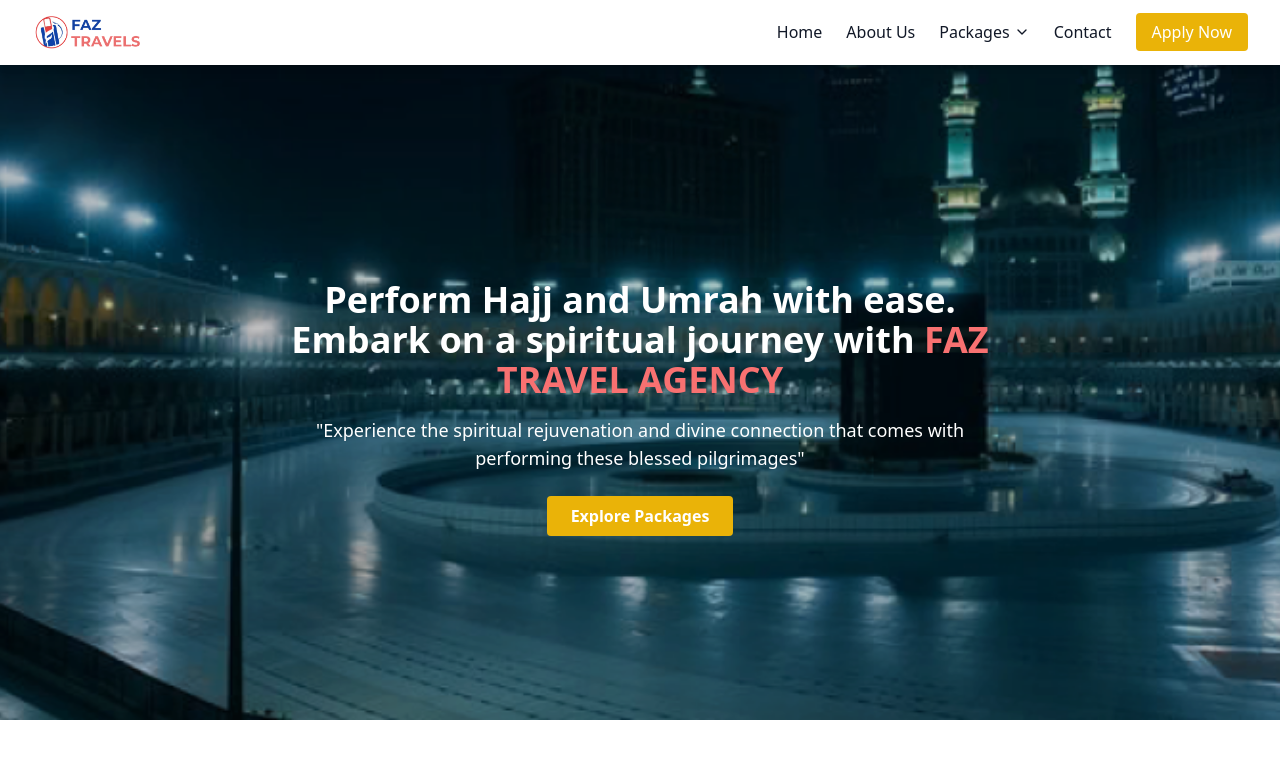
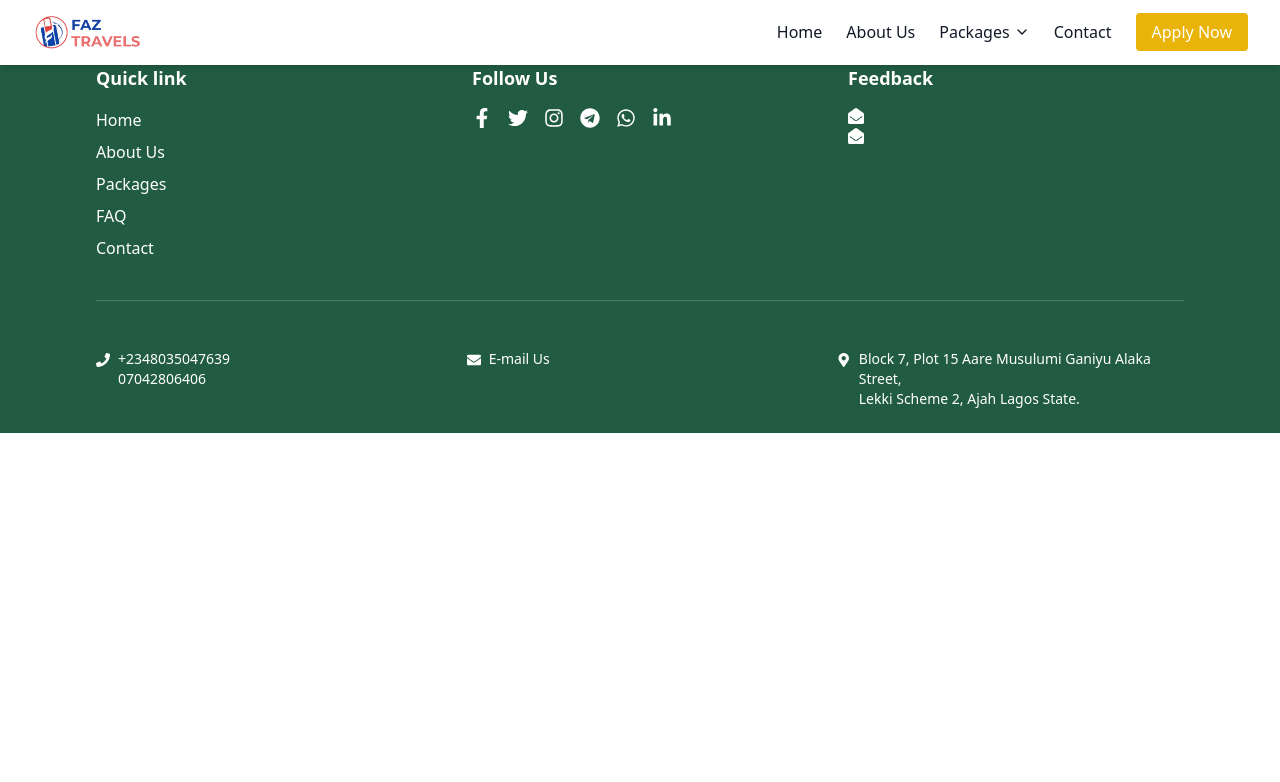
Before and after one commit to ibrocods/faztravels, a Next.js app: page / in a window 1280 px wide. Shown: the top 782 px of the page. Built offline with nearby package versions, Linux system fonts and the light colour scheme.

Commit message:
Update page.tsx

```diff
--- a/app/page.tsx
+++ b/app/page.tsx
@@ -1,14 +1,7 @@
-import Hero from "./components/heroSection";
-import FaqSection from "./components/FaqSection";
-import ReviewsSection from "./components/ReviewSection";
-// app/page.tsx
 export default function Home() {
   return (
-    <main>
-      <Hero/>
-      <ReviewsSection/>
-      <FaqSection/>
-
-    </main>
+    <div>
+      <h1>Welcome to Faz Travels</h1>
+    </div>
   );
 }
```
